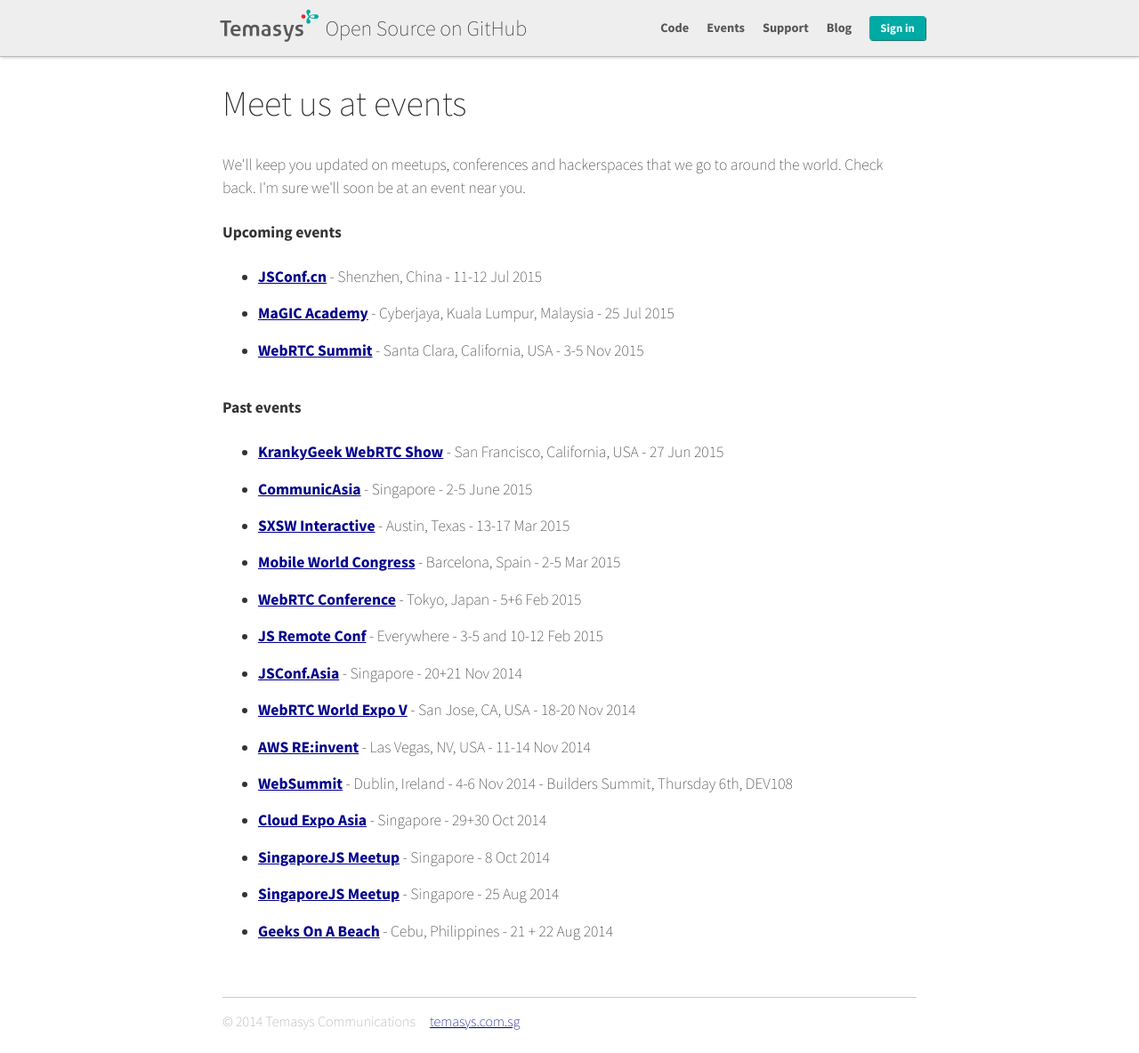
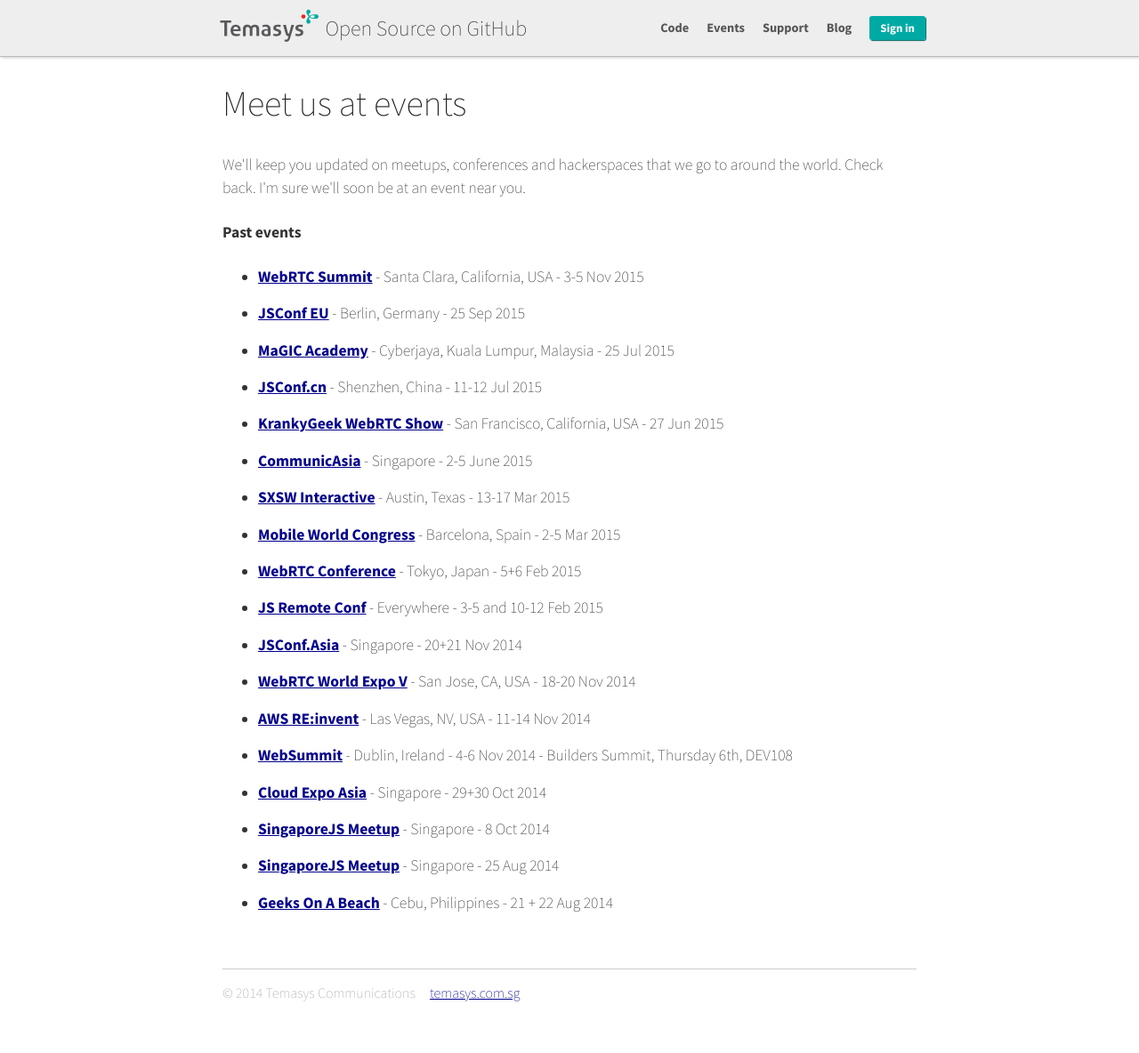
Before and after one commit to Temasys/temasys.github.io, a Jekyll site: the page built from events.html, in a window 1280 px wide and 1184 px high. Shown: the whole window at 89% size. Built offline with Jekyll 4.4.1, drawn with Linux system fonts in a browser that asks for light colours; nearby versions of some CDN libraries; Markdown is read by kramdown in place of the engine named in the settings.

Commit message:
Event list update

```diff
--- a/events.html
+++ b/events.html
@@ -7,24 +7,28 @@
     <p>
         We'll keep you updated on meetups, conferences and hackerspaces that we go to around the world. Check back. I'm sure we'll soon be at an event near you.
     </p>
-    <p>
+    <!--<p>
         <h4>Upcoming events</h4>
     </p>
     <ul>
+
+    </ul>//-->
+    <p>
+        <h4>Past events</h4>
+    </p>
+    <ul>
         <li>
-            <b><a href="http://jsconf.cn" target="_blank">JSConf.cn</a></b> - Shenzhen, China - 11-12 Jul 2015
+            <b><a href="http://www.webrtcsummit.net" target="_blank">WebRTC Summit</a></b> - Santa Clara, California, USA - 3-5 Nov 2015
+        </li>
+        <li>
+            <b><a href="http://2015.jsconf.eu" target="_blank">JSConf EU</a></b> - Berlin, Germany - 25 Sep 2015
         </li>
         <li>
             <b><a href="http://peatix.com/event/96041/" target="_blank">MaGIC Academy</a></b> - Cyberjaya, Kuala Lumpur, Malaysia - 25 Jul 2015
         </li>
         <li>
-            <b><a href="http://www.webrtcsummit.net" target="_blank">WebRTC Summit</a></b> - Santa Clara, California, USA - 3-5 Nov 2015
+            <b><a href="http://jsconf.cn" target="_blank">JSConf.cn</a></b> - Shenzhen, China - 11-12 Jul 2015
         </li>
-    </ul>
-    <p>
-        <h4>Past events</h4>
-    </p>
-    <ul>
         <li>
             <b><a href="http://www.krankygeek.com" target="_blank">KrankyGeek WebRTC Show</a></b> - San Francisco, California, USA - 27 Jun 2015
         </li>
```
